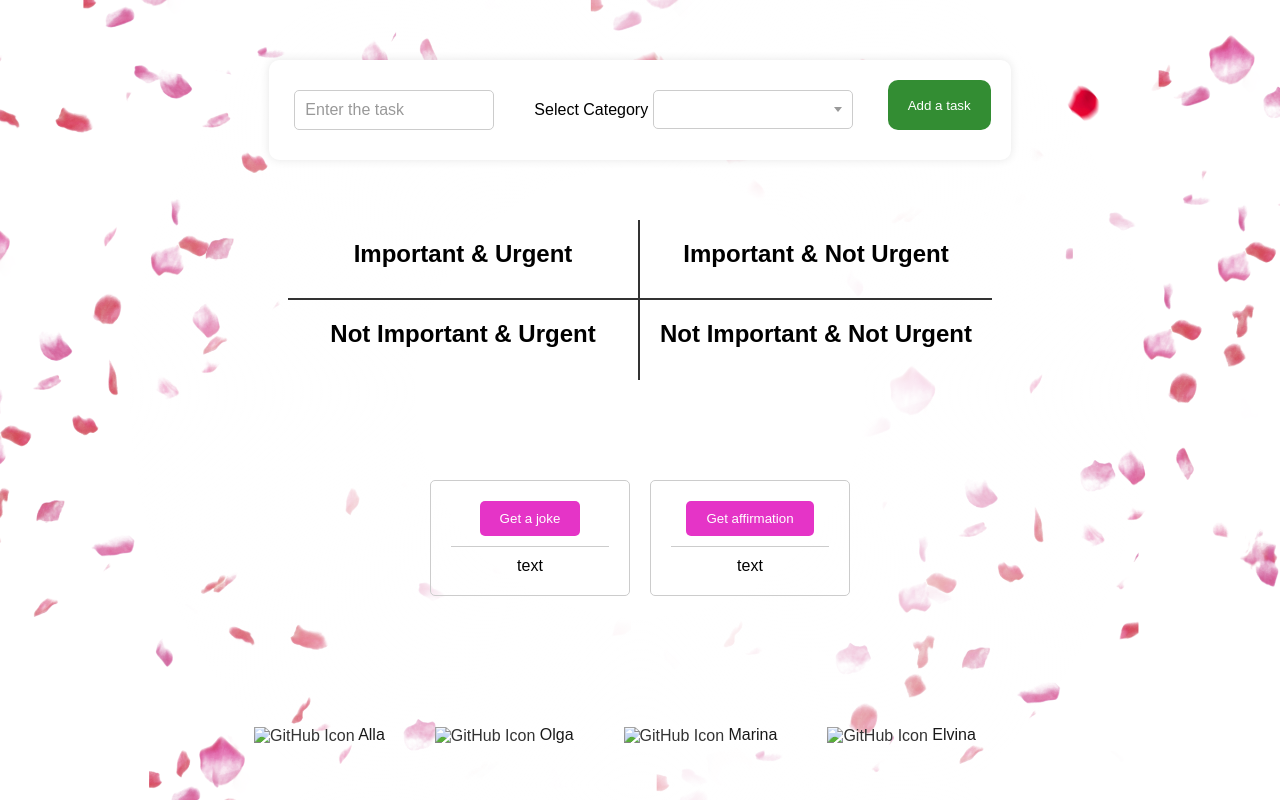
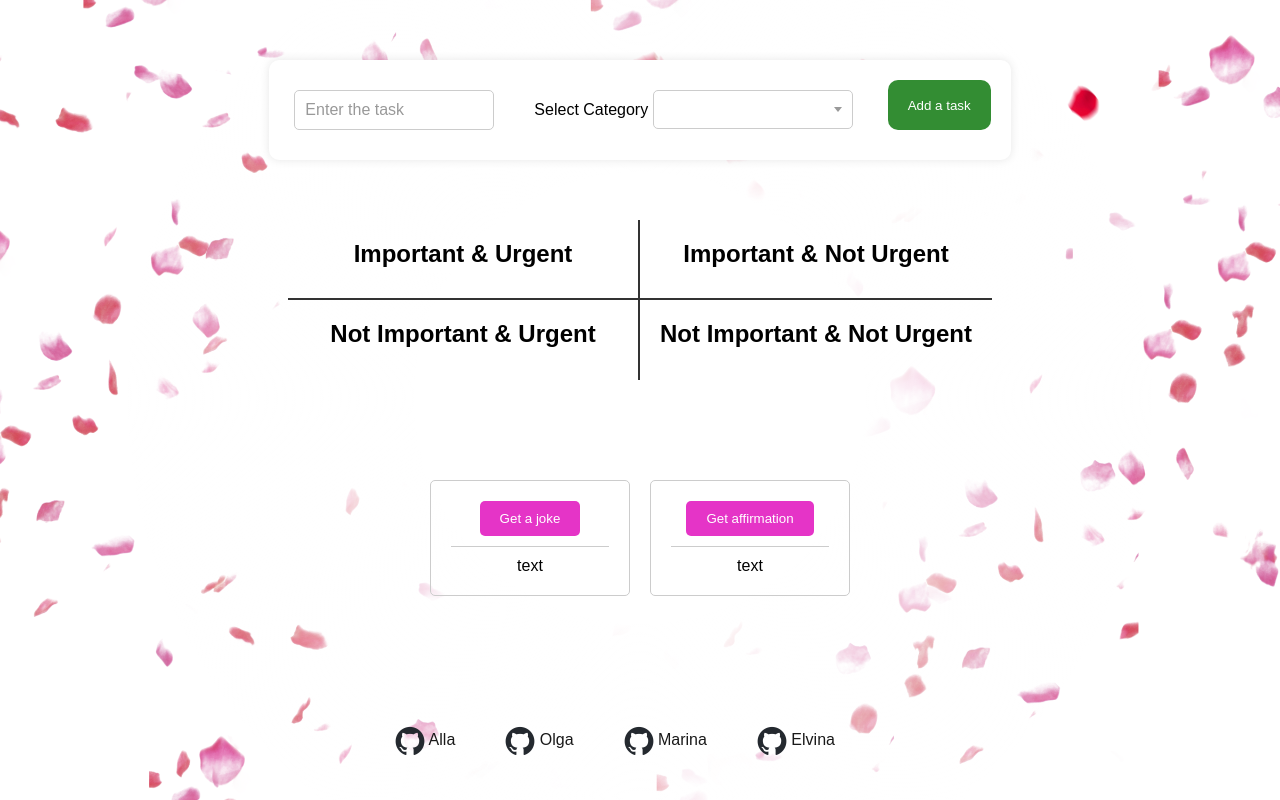
Before and after one commit to marmorozovna/hakaton_march2024, a plain HTML site: page index.html in a window 1280 px wide. Drawn offline with Linux system fonts and the light colour scheme; the site is published under a folder, as on GitHub Pages, so addresses that start at the root find nothing.

Commit message:
fixed links

```diff
--- a/index.html
+++ b/index.html
@@ -19,11 +19,11 @@
         <div class="input-field">
             <label for="selectedImportance">Select Category</label>
             <select name="choosingTask" id="selectedImportance" class="choosingTask">
-                <option value = "" selected disabled hidden></option>
-                <option value ="importantUrgent">Important & Urgent</option>
-                <option value ="importantNotUrgent">Important & Not Urgent</option>
-                <option value ="notImportantUrgent">Not Important & Urgent</option>
-                <option value ="notImportantNotUrgent">Not Important & Not Urgent</option>
+                <option value="" selected disabled hidden></option>
+                <option value="importantUrgent">Important & Urgent</option>
+                <option value="importantNotUrgent">Important & Not Urgent</option>
+                <option value="notImportantUrgent">Not Important & Urgent</option>
+                <option value="notImportantNotUrgent">Not Important & Not Urgent</option>
             </select>
         </div>
         <button class="btnAddTask btn">Add a task</button>
@@ -64,19 +64,19 @@
     <footer>
         <div class="footer-container">
             <div class="contributor">
-                <img src="/assets/image/github-mark.png" alt="GitHub Icon">
+                <img src="assets/image/github-mark.png" alt="GitHub Icon">
                 <a href="https://github.com/AllaMB">Alla</a>
             </div>
             <div class="contributor">
-                <img src="/assets/image/github-mark.png" alt="GitHub Icon">
+                <img src="assets/image/github-mark.png" alt="GitHub Icon">
                 <a href="https://github.com/olkosti">Olga</a>
             </div>
             <div class="contributor">
-                <img src="/assets/image/github-mark.png" alt="GitHub Icon">
+                <img src="assets/image/github-mark.png" alt="GitHub Icon">
                 <a href="https://github.com/marmorozovna">Marina</a>
             </div>
             <div class="contributor">
-                <img src="/assets/image/github-mark.png" alt="GitHub Icon">
+                <img src="assets/image/github-mark.png" alt="GitHub Icon">
                 <a href="https://github.com/easdln">Elvina</a>
             </div>
         </div>
@@ -84,4 +84,5 @@
 
     <script src="script.js"></script>
 </body>
+
 </html>
```
